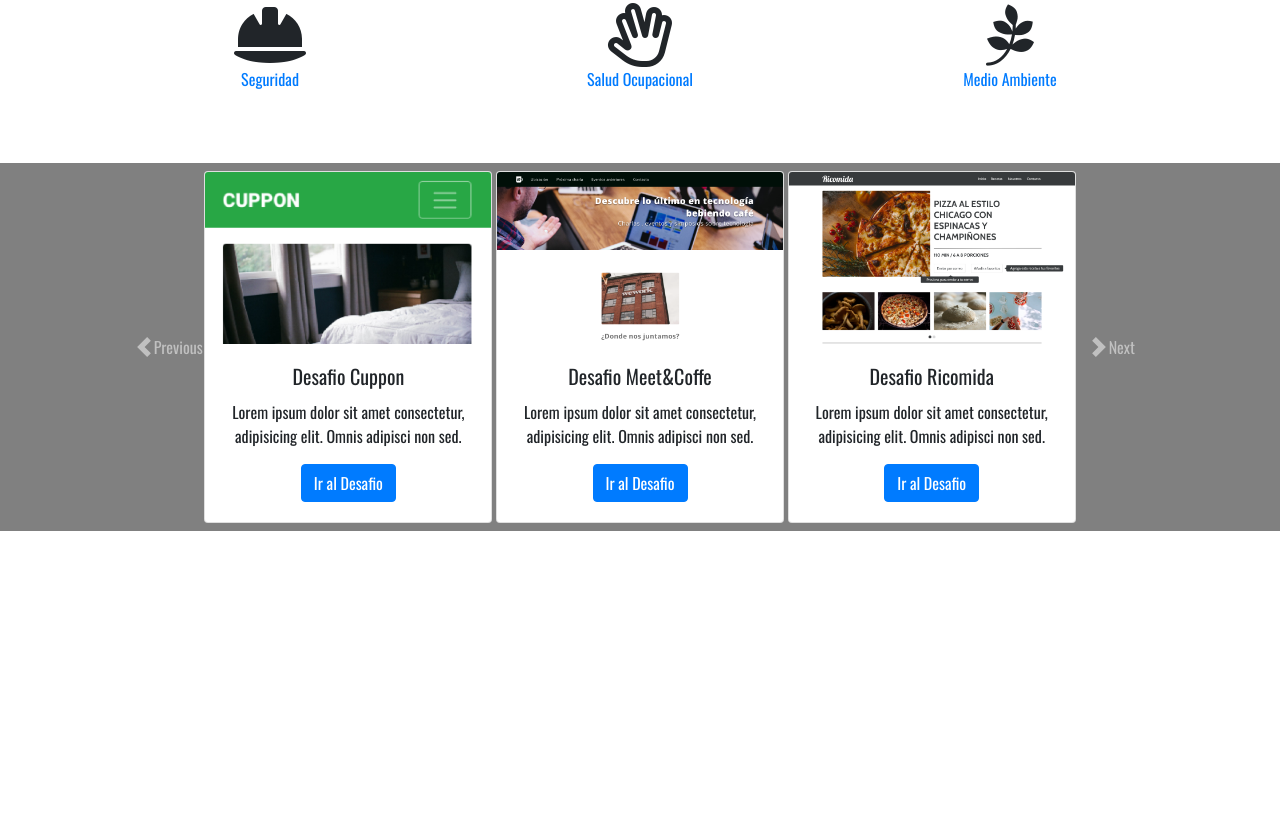
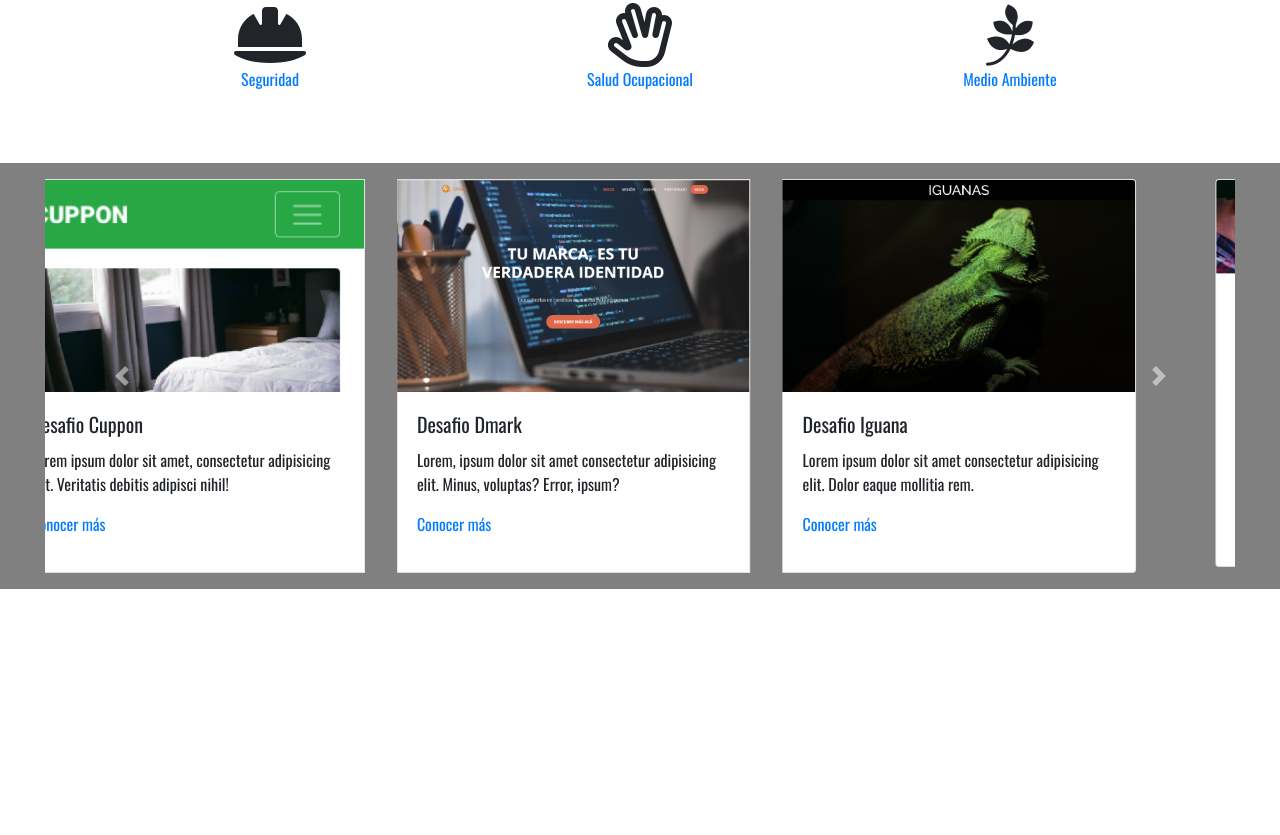
Before and after one commit to Valentinasando/pruebaportafolio, a plain HTML site: page index.html in a window 1280 px wide. Shown: the part 1065-1900 px from the top of the page. Drawn offline with nearby package versions, Linux system fonts and the light colour scheme; a script that the page names is missing.

Commit message:
cambios carrusel

```diff
--- a/assets/css/style.css
+++ b/assets/css/style.css
@@ -72,6 +72,7 @@ body{
     width: 33%;
     padding: 0;
     display: inline-block;
+    text-decoration: none;
 
 }
 
--- a/index.html
+++ b/index.html
@@ -177,143 +177,133 @@
     </section>
     <!--Mis trabajos-->
 
-    <section id="trabajos" class="fondo mt-5">
-        <div class="container">
+    <section id="trabajos" class="fondo mt-5 container-fluid">
+        <div class="container-fluid">
             <div class="row">
                 <div class="col-12">
 
                     <!--Carrusel-->
 
-                    <div id="carouselExampleCaptions" class="carousel slide" data-bs-ride="carousel">
+                    <div id="carouselExampleCaptions" class="carousel slide" data-ride="carousel">
                         <ol class="carousel-indicators">
-                            <li data-bs-target="#carouselExampleCaptions" data-bs-slide-to="0" class="active"></li>
-                            <li data-bs-target="#carouselExampleCaptions" data-bs-slide-to="1"></li>
+                            <li data-target="#carouselExampleCaptions" data-slide-to="0" class="active"></li>
+                            <li data-target="#carouselExampleCaptions" data-slide-to="1"></li>
                         </ol>
-                        <div class="container text-center">
+
+                        <div class="conteiner-fluid col-12">
                             <div class="carousel-inner">
                                 <div class="carousel-item active">
 
                                     <div class="row">
-                                        <div class=" text-center contiene-tarjeta col-12">
+                                        <div class=" col-12">
 
-                                            <!--Aqui empiezan las tarjetas-->
-
-                                            <!--Tarjeta 1-->
-                                            <div class="card desafios my-2" style="width: 18rem;">
+                                            <div class="card-group my-3 mx-3">
+                                                <div class="card mx-3">
                                                     <img src="assets/img/cuppon.png" class="card-img-top"
-                                                    alt=" desafio cuppon">
+                                                        alt="desafiocuppon">
                                                     <div class="card-body">
                                                         <h5 class="card-title">Desafio Cuppon</h5>
-                                                    <p class="card-text">Lorem ipsum dolor sit amet consectetur,
-                                                        adipisicing
-                                                        elit. Omnis adipisci non sed.</p>
-                                                    <a href="#" class="btn btn-primary">Ir al Desafio</a>
+                                                        <p class="card-text"> Lorem ipsum dolor sit amet, consectetur adipisicing elit. Veritatis debitis adipisci nihil!
+                                                        </p>
+                                                        <p><a href="#" data-toggle="popover" title="Popover Header"
+                                                            data-content="contenido sobre desafio">Conocer más</a></p>
                                                     </div>
                                                 </div>
-                                            <!--Tarjeta 1-->
-                                            <div class="card desafios my-2" style="width: 18rem;">
-                                                <img src="assets/img/meet_coffee.png" class="card-img-top"
-                                                    alt=" desafio meet">
+                                                <div class="card mx-3">
+                                                    <img src="assets/img/dmark.png" class="card-img-top"
+                                                        alt="dmark">
                                                     <div class="card-body">
-                                                    <h5 class="card-title">Desafio Meet&Coffe</h5>
-                                                    <p class="card-text">Lorem ipsum dolor sit amet consectetur,
-                                                        adipisicing
-                                                        elit. Omnis adipisci non sed.</p>
-                                                    <a href="#" class="btn btn-primary">Ir al Desafio</a>
+                                                        <h5 class="card-title">Desafio Dmark</h5>
+                                                        <p class="card-text">Lorem, ipsum dolor sit amet consectetur adipisicing elit. Minus, voluptas? Error, ipsum?</p>
+                                                        <p><a href="#" data-toggle="popover" title="Popover Header"
+                                                            data-content="contenido sobre desafio">Conocer más</a></p>
                                                     </div>
                                                 </div>
-                                            <!--Tarjeta 1-->
-                                            <div class="card desafios my-2" style="width: 18rem;">
-                                                <img src="assets/img/ricomida.png" class="card-img-top"
-                                                    alt=" desafio ricomida">
+                                                <div class="card mx-3">
+                                                    <img src="assets/img/iguana_page.png" class="card-img-top"
+                                                        alt="iguana">
                                                     <div class="card-body">
-                                                    <h5 class="card-title">Desafio Ricomida</h5>
-                                                    <p class="card-text">Lorem ipsum dolor sit amet consectetur,
-                                                        adipisicing
-                                                        elit. Omnis adipisci non sed.</p>
-                                                    <a href="#" class="btn btn-primary">Ir al Desafio</a>
+                                                        <h5 class="card-title">Desafio Iguana</h5>
+                                                        <p class="card-text">Lorem ipsum dolor sit amet consectetur adipisicing elit. Dolor eaque mollitia rem.</p>
+                                                        <p><a href="#" data-toggle="popover" title="Popover Header"
+                                                            data-content="contenido sobre desafio">Conocer más</a></p>
+
+                                                    </div>
                                                 </div>
                                             </div>
 
-
+                                        </div>
 
                                     </div>
 
 
 
 
+
+                                </div>
+                                <div class="carousel-item col-12">
+
+                                    <div class="row">
+                                        <div class=" col-12">
+
+
+
+
+
+
+                                            <div class="card-group my-3 mx-3">
+                                                <div class="card mx-3">
+                                                    <img src="assets/img/meet_coffee.png" class="card-img-top"
+                                                        alt="meet&coffe">
+                                                    <div class="card-body">
+                                                        <h5 class="card-title">Desafio Meet&Coffe</h5>
+                                                        <p class="card-text">Lorem ipsum dolor sit amet consectetur adipisicing elit. Dolor eaque mollitia rem.</p>
+                                                        <p><a href="#" data-toggle="popover" title="Popover Header"
+                                                            data-content="contenido sobre desafio">Conocer más</a></p>
+
                                                     </div>
                                                 </div>
-                                <div class="carousel-item">
-
-                                    <div class="row">
-                                        <div class=" text- center contiene-tarjeta">
-
-                                            <!--Aqui empiezan las tarjetas-->
-
-                                            <!--Tarjeta 1-->
-                                            <div class="card desafios my-2" style="width: 18rem;">
-                                                <img src="assets/img/dmark.png" class="card-img-top"
-                                                    alt=" desafio dmark">
+                                                <div class="card mx-3">
+                                                    <img src="assets/img/ricomida.png" class="card-img-top"
+                                                        alt="ricomida">
                                                     <div class="card-body">
-                                                    <h5 class="card-title">Desafio Dmark</h5>
-                                                    <p class="card-text">Lorem ipsum dolor sit amet consectetur,
-                                                        adipisicing
-                                                        elit. Omnis adipisci non sed.</p>
-                                                    <a href="#" class="btn btn-primary">Ir al Desafio</a>
+                                                        <h5 class="card-title">Desafio Ricomida</h5>
+                                                        <p class="card-text">Lorem ipsum dolor sit amet consectetur adipisicing elit. Dolor eaque mollitia rem.</p>
+                                                        <p><a href="#" data-toggle="popover" title="Popover Header"
+                                                            data-content="contenido sobre desafio">Conocer más</a></p>
                                                     </div>
                                                 </div>
-                                            <!--Tarjeta 1-->
-                                            <div class="card desafios my-2" style="width: 18rem;">
-                                                <img src="assets/img/iguana_page.png" class="card-img-top"
-                                                    alt=" desafio cuppon">
+                                                <div class="card mx-3">
+                                                    <img src="assets/img/suricata.png" class="card-img-top"
+                                                        alt="suricata">
                                                     <div class="card-body">
-                                                    <h5 class="card-title">Desafio Iguana</h5>
-                                                    <p class="card-text">Lorem ipsum dolor sit amet consectetur,
-                                                        adipisicing
-                                                        elit. Omnis adipisci non sed.</p>
-                                                    <a href="#" class="btn btn-primary">Ir al Desafio</a>
+                                                        <h5 class="card-title">Desafio Suricata</h5>
+                                                        <p class="card-text">Lorem ipsum dolor sit amet consectetur adipisicing elit. Dolor eaque mollitia rem.</p>
+                                                        <p><a href="#" data-toggle="popover" title="Popover Header"
+                                                            data-content="contenido sobre desafio">Conocer más</a></p>
                                                     </div>
                                                 </div>
-                                            <!--Tarjeta 1-->
-                                            <div class="card desafios my-2" style="width: 18rem;">
-                                                <img src="assets/img/suricata.png" class="card-img-top"
-                                                    alt=" desafio suricata">
-                                                <div class="card-body">
-                                                    <h5 class="card-title">Desafio Suricata</h5>
-                                                    <p class="card-text">Lorem ipsum dolor sit amet consectetur,
-                                                        adipisicing
-                                                        elit. Omnis adipisci non sed.</p>
-                                                    <a href="#" class="btn btn-primary">Ir al Desafio</a>
                                             </div>
                                         </div>
+
+                                    </div>
+                                </div>
+
 
                             </div>
 
 
                         </div>
-
-                                </div>
-                            </div>
                         <a class="carousel-control-prev" href="#carouselExampleCaptions" role="button"
-                                data-bs-slide="prev">
+                            data-slide="prev">
                             <span class="carousel-control-prev-icon" aria-hidden="true"></span>
-                                <span class="visually-hidden">Previous</span>
+                            <span class="sr-only">Previous</span>
                         </a>
                         <a class="carousel-control-next" href="#carouselExampleCaptions" role="button"
-                                data-bs-slide="next">
+                            data-slide="next">
                             <span class="carousel-control-next-icon" aria-hidden="true"></span>
-                                <span class="visually-hidden">Next</span>
-
-
-
-
+                            <span class="sr-only">Next</span>
                         </a>
-                        </div>
-
-                    </div>
-
-                </div>
                     </div>
                 </div>
 
@@ -323,25 +313,30 @@
 
     <!--Contacto-->
 
-    <form id="contacto">
+    <form id="contacto" class="container-fluid">
         <div class="container-fluid">
 
-            <div class="typeform-widget" data-url="https://31r9uq2xiin.typeform.com/to/hFiGI6Yr" style="width: 100%; height: 500px;"></div> <script> (function() { var qs,js,q,s,d=document, gi=d.getElementById, ce=d.createElement, gt=d.getElementsByTagName, id="typef_orm", b="https://embed.typeform.com/"; if(!gi.call(d,id)) { js=ce.call(d,"script"); js.id=id; js.src=b+"embed.js"; q=gt.call(d,"script")[0]; q.parentNode.insertBefore(js,q) } })() </script>
+            <div class="typeform-widget" data-url="https://31r9uq2xiin.typeform.com/to/hFiGI6Yr"
+                style="width: 100%; height: 500px;"></div>
+            <script> (function () { var qs, js, q, s, d = document, gi = d.getElementById, ce = d.createElement, gt = d.getElementsByTagName, id = "typef_orm", b = "https://embed.typeform.com/"; if (!gi.call(d, id)) { js = ce.call(d, "script"); js.id = id; js.src = b + "embed.js"; q = gt.call(d, "script")[0]; q.parentNode.insertBefore(js, q) } })() </script>
 
         </div>
 
     </form>
 
     <!--Footer-->
-    <footer id="pie_pagina" class="fondo color.text iconos mt-5">
+    <footer id="pie_pagina" class="fondo color.text iconos mt-5 container-fluid">
 
         <div class="final text-center col-12">
 
             <p class="text-white text-center">VS</p>
 
-            <a href="http://www.instagram.com"><i class="fab fa-instagram fa-2x" data-toggle="tooltip" data-placement="top" title="Intagram"></i> </a>
-            <a href="http://www.github.com"><i class="fab fa-github fa-2x" data-toggle="tooltip" data-placement="top" title="Github"></i></a>
-            <a href="http://www.linkedin.com"><i class="fab fa-linkedin-in fa-2x" data-toggle="tooltip" data-placement="top" title="Linkedin"></i></a>
+            <a href="http://www.instagram.com"><i class="fab fa-instagram fa-2x mx-5" data-toggle="tooltip"
+                    data-placement="top" title="Intagram"></i> </a>
+            <a href="http://www.github.com"><i class="fab fa-github fa-2x mx-5" data-toggle="tooltip" data-placement="top"
+                    title="Github"></i></a>
+            <a href="http://www.linkedin.com"><i class="fab fa-linkedin-in fa-2x mx-5" data-toggle="tooltip"
+                    data-placement="top" title="Linkedin"></i></a>
         </div>
 
     </footer>
```
Also changed, not shown: assets/script/script.js (indentation only). Lines whose indentation alone changed are shown as unchanged.
